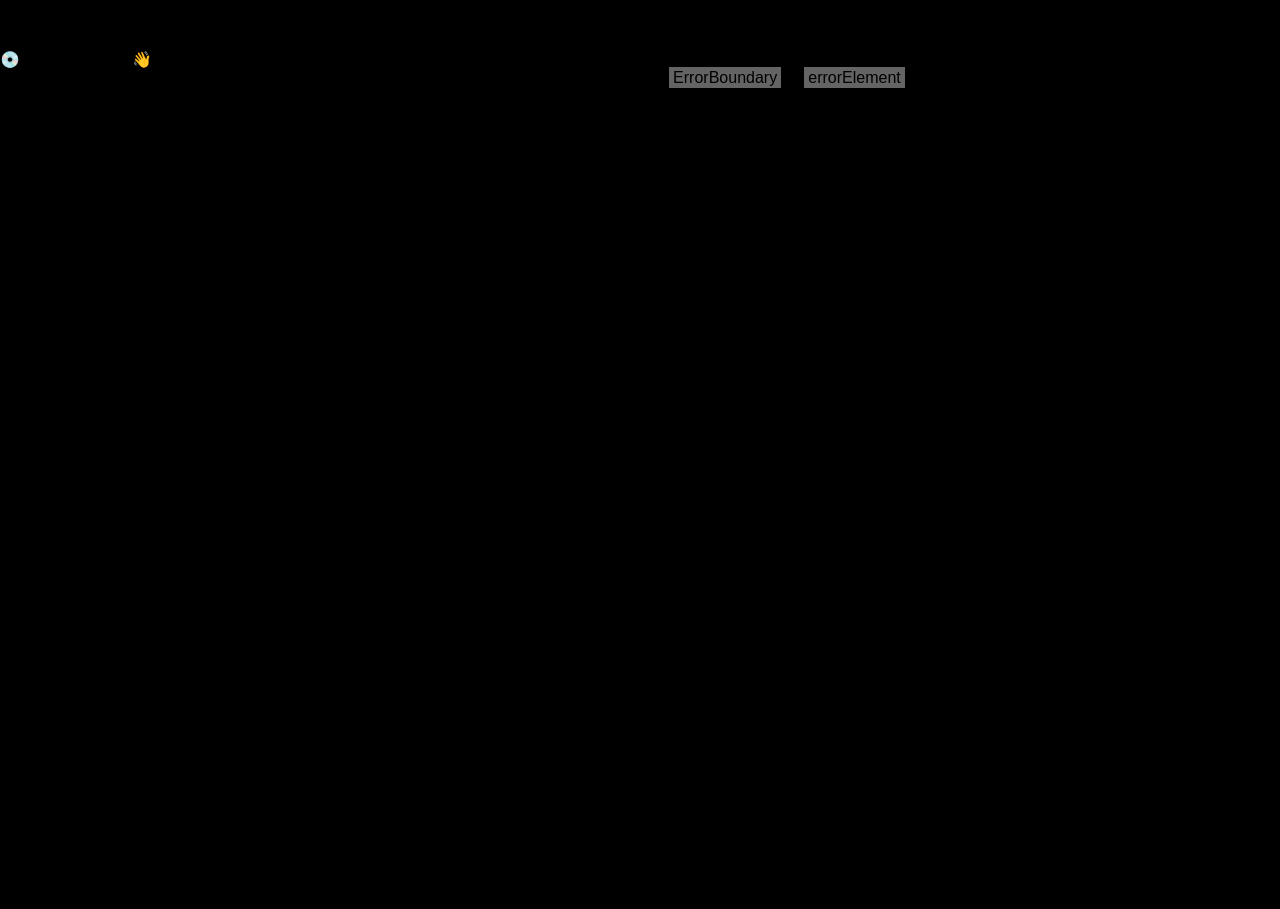
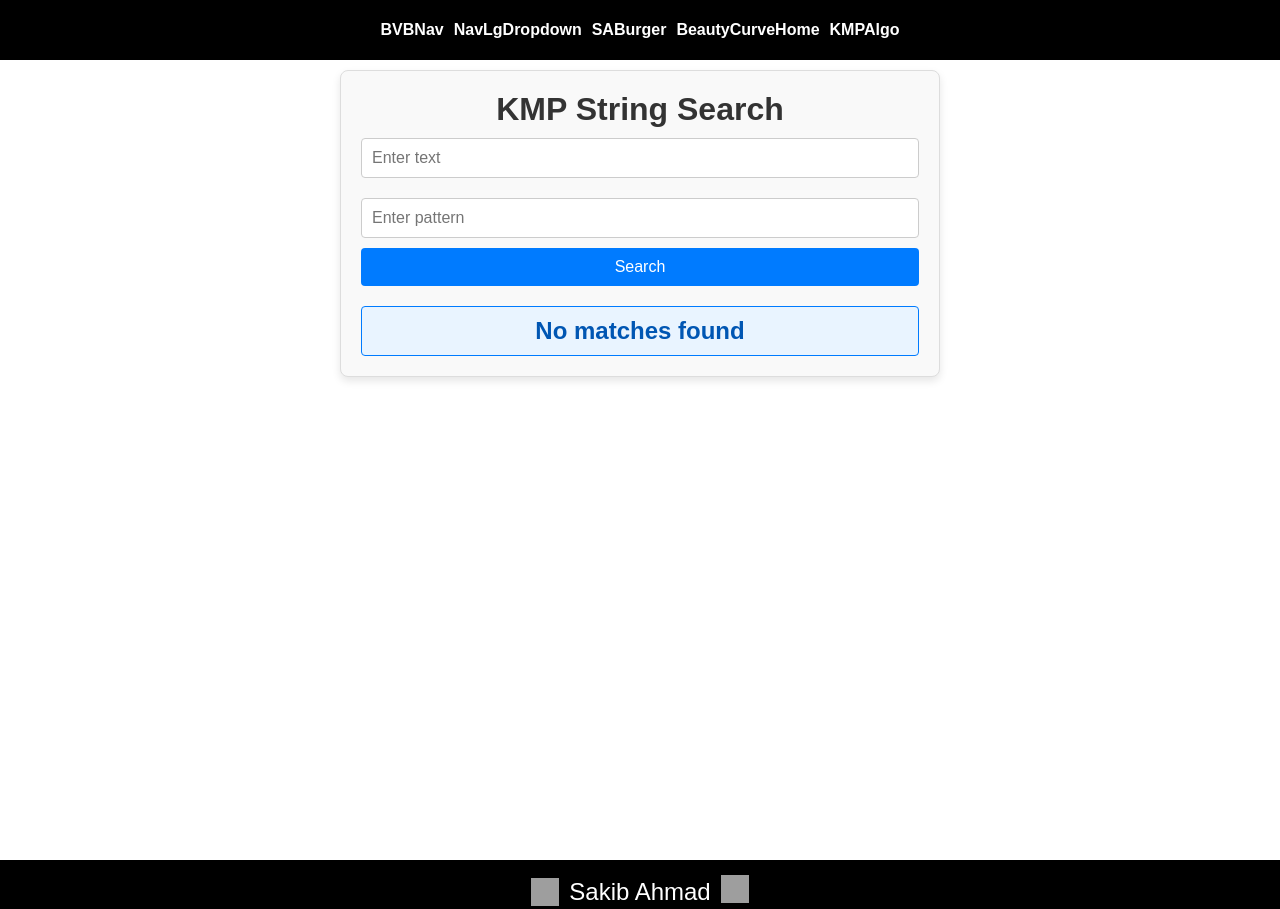
Before and after one commit to easakibahmad/bvb-clone, a React (Vite) app: page /kmp-algo in a window 1280 px wide. Before the commit this address had no page. Before the commit the page ends 800 px from the top, so only its background shows below. Built offline with nearby package versions, Linux system fonts and the light colour scheme; grey boxes are pictures that could not be loaded.

Commit message:
feat: kmp search algo added

```diff
--- /dev/null
+++ b/src/components/KMPAlgo/KMPAlgo.css
@@ -0,0 +1,50 @@
+/* KMPAlgo.css */
+.kmp__container {
+  max-width: 600px;
+  margin: 0 auto;
+  padding: 20px;
+  border: 1px solid #ddd;
+  border-radius: 8px;
+  box-shadow: 0 4px 8px rgba(0, 0, 0, 0.1);
+  background-color: #f9f9f9;
+}
+
+.kmp__container h1 {
+  text-align: center;
+  color: #333;
+}
+
+.kmp__container input {
+  width: 100%;
+  padding: 10px;
+  margin: 10px 0;
+  border: 1px solid #ccc;
+  border-radius: 4px;
+  font-size: 16px;
+}
+
+.kmp__container button {
+  width: 100%;
+  padding: 10px;
+  background-color: #007bff;
+  color: white;
+  border: none;
+  border-radius: 4px;
+  font-size: 16px;
+  cursor: pointer;
+  transition: background-color 0.3s;
+}
+
+.kmp__container button:hover {
+  background-color: #0056b3;
+}
+
+.kmp__results {
+  margin-top: 20px;
+  padding: 10px;
+  border: 1px solid #007bff;
+  border-radius: 4px;
+  background-color: #e9f4ff;
+  color: #0056b3;
+  text-align: center;
+}
--- /dev/null
+++ b/src/components/KMPAlgo/KMPAlgo.tsx
@@ -0,0 +1,44 @@
+import React, { useState } from "react";
+
+import { kmpSearch } from "../../utils/KMPAlgo/kmp";
+
+import "./KMPAlgo.css";
+
+const KMPAlgo: React.FC = () => {
+  const [text, setText] = useState<string>("");
+  const [pattern, setPattern] = useState<string>("");
+  const [results, setResults] = useState<number[]>([]);
+
+  const handleSearch = () => {
+    const foundIndexes = kmpSearch(text, pattern);
+    setResults(foundIndexes);
+  };
+
+  return (
+    <div className="kmp__container">
+      <h1>KMP String Search</h1>
+      <input
+        type="text"
+        placeholder="Enter text"
+        value={text}
+        onChange={(e) => setText(e.target.value)}
+      />
+      <input
+        type="text"
+        placeholder="Enter pattern"
+        value={pattern}
+        onChange={(e) => setPattern(e.target.value)}
+      />
+      <button onClick={handleSearch}>Search</button>
+      <div className="kmp__results">
+        {results.length > 0 ? (
+          <h2>Pattern found at indices: {results.join(", ")}</h2>
+        ) : (
+          <h2>No matches found</h2>
+        )}
+      </div>
+    </div>
+  );
+};
+
+export default KMPAlgo;
--- a/src/pages/Main/components/Layout/index.tsx
+++ b/src/pages/Main/components/Layout/index.tsx
@@ -17,6 +17,9 @@ const Layout = () => {
         </Link>
         <Link className="layout__link" to="beauty-curve-home">
           BeautyCurveHome
+        </Link>
+        <Link className="layout__link" to="kmp-algo">
+          KMPAlgo
         </Link>
       </div>
 
--- a/src/routes/index.tsx
+++ b/src/routes/index.tsx
@@ -5,6 +5,7 @@ import BVBNav from "../components/BVBNav";
 import NavLgDropDown from "../components/NavLgDropdown";
 import SABurger from "../components/SABurger";
 import BeautyCurveHome from "../components/BeautyCurveHome";
+import KMPAlgo from "../components/KMPAlgo/KMPAlgo";
 
 export const router = createBrowserRouter([
   {
@@ -27,6 +28,10 @@ export const router = createBrowserRouter([
         path: "beauty-curve-home",
         element: <BeautyCurveHome />,
       },
+      {
+        path: "kmp-algo",
+        element: <KMPAlgo />,
+      },
     ],
   },
 ]);
--- /dev/null
+++ b/src/utils/KMPAlgo/kmp.ts
@@ -0,0 +1,49 @@
+const computeLPSArray = (pattern: string): number[] => {
+  const lps: number[] = new Array(pattern.length).fill(0);
+  let len = 0; // Length of the previous longest prefix suffix
+  let i = 1;
+
+  while (i < pattern.length) {
+    if (pattern[i] === pattern[len]) {
+      len++;
+      lps[i] = len;
+      i++;
+    } else {
+      if (len !== 0) {
+        len = lps[len - 1]; // Fall back to the previous longest prefix suffix
+      } else {
+        lps[i] = 0;
+        i++;
+      }
+    }
+  }
+  return lps;
+};
+
+const kmpSearch = (text: string, pattern: string): number[] => {
+  const lps = computeLPSArray(pattern);
+  const results: number[] = [];
+  let i = 0; // Index for text
+  let j = 0; // Index for pattern
+
+  while (i < text.length) {
+    if (pattern[j] === text[i]) {
+      i++;
+      j++;
+    }
+
+    if (j === pattern.length) {
+      results.push(i - j); // Pattern found
+      j = lps[j - 1]; // Get the next position from the LPS array
+    } else if (i < text.length && pattern[j] !== text[i]) {
+      if (j !== 0) {
+        j = lps[j - 1]; // Use LPS to skip
+      } else {
+        i++;
+      }
+    }
+  }
+  return results;
+};
+
+export { computeLPSArray, kmpSearch };
```
